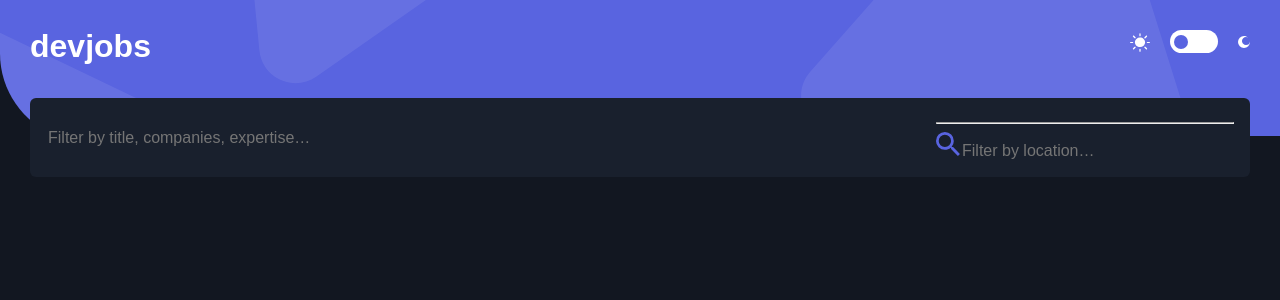
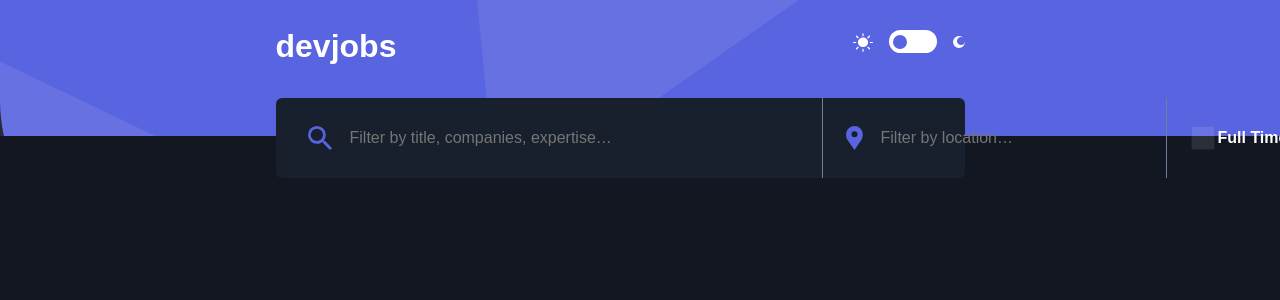
Before and after one commit to harrisonJones12/github-jobs, a React (Create React App) app: page / in a window 1280 px wide. Shown: the top 300 px of the page. Built offline with nearby package versions, Linux system fonts and the light colour scheme.

Commit message:
add desktop and tablet breakpoints and styles

```diff
--- a/src/components/SearchBar/SearchBar.jsx
+++ b/src/components/SearchBar/SearchBar.jsx
@@ -3,7 +3,9 @@ import React, { useEffect, useState } from "react";
 const SearchBar = () => {
   const [viewportWidth, setViewportWidth] = useState(window.innerWidth);
 
-  const breakPoint = 1110;
+  const desktopBreakPoint = 1110;
+
+  const TabletBreakPoint = 768;
 
   useEffect(() => {
     //call function to set viewport width in state
@@ -54,13 +56,29 @@ const SearchBar = () => {
     </svg>
   );
 
+  const locationIcon = (
+    <svg
+      width="17"
+      height="24"
+      xmlns="http://www.w3.org/2000/svg"
+      className="location-icon"
+    >
+      <path
+        d="M14.358 2.451A8.3 8.3 0 008.448 0a8.3 8.3 0 00-5.911 2.451c-2.922 2.925-3.285 8.427-.786 11.76l6.697 9.683 6.687-9.669c2.508-3.347 2.145-8.85-.777-11.774zm-5.833 8.894a3.057 3.057 0 01-3.051-3.054 3.057 3.057 0 013.05-3.055 3.057 3.057 0 013.052 3.055 3.057 3.057 0 01-3.051 3.054z"
+        fill="#5964E0"
+        fill-rule="nonzero"
+      />
+    </svg>
+  );
+
   const titleSearch = (
     <div className="search-icon-input-container">
+      {viewportWidth >= TabletBreakPoint && searchDesktopIcon}
       <input
         type="text"
         className="title-search-field"
         placeholder={
-          viewportWidth >= breakPoint
+          viewportWidth >= desktopBreakPoint
             ? "Filter by title, companies, expertise…"
             : "Filter by title"
         }
@@ -69,17 +87,18 @@ const SearchBar = () => {
   );
 
   const desktopFilterSection = (
-    <div>
-      <hr className="horizantal-line"></hr>
+    <>
+      <div className="vertical-line"></div>
       <div className="filter-icon-input-desktop-container">
-        {searchDesktopIcon}
+        {locationIcon}
         <input
           type="text"
-          className="title-search-field"
+          className="location-search-field"
           placeholder="Filter by location…"
         />
       </div>
-    </div>
+      <div className="vertical-line two"></div>
+    </>
   );
 
   const mobileFilterSearch = (
@@ -89,15 +108,33 @@ const SearchBar = () => {
     </div>
   );
 
+  const desktopSearchSection = (
+    <div className="search-button-input-container">
+      {/* <div className="search-button-input-inner-wrapper"> */}
+      <input
+        type="checkbox"
+        id="full-time-only-checkbox"
+        name="vehicle1"
+        value="Bike"
+      />
+      <label for="full-time-only-checkbox" className="check-box-label">
+        {viewportWidth >= TabletBreakPoint ? "full time" : "full time only"}
+      </label>
+      {/* </div> */}
+      <button className="tablet-desktop-search-button">search</button>
+    </div>
+  );
+
   return (
     <>
       <div className="search-container">
         <form className="search-form">
           <fieldset className="field-set">
             {titleSearch}
-            {viewportWidth >= breakPoint
+            {viewportWidth >= TabletBreakPoint
               ? desktopFilterSection
               : mobileFilterSearch}
+            {viewportWidth >= TabletBreakPoint && desktopSearchSection}
           </fieldset>
         </form>
       </div>
--- a/src/components/SearchBar/SearchBar.scss
+++ b/src/components/SearchBar/SearchBar.scss
@@ -4,6 +4,10 @@
   height: 80px;
   box-sizing: border-box;
   margin-top: 36px;
+
+  @media (min-width: 768px) {
+    width: 689px;
+  }
 
   .search-form {
     // padding: 16px;
@@ -16,17 +20,63 @@
       padding: 16px;
       display: flex;
       justify-content: space-between;
+
+      @media (min-width: 768px) {
+        height: 80px;
+        padding: 0;
+        // justify-content: normal;
+
+        .vertical-line {
+          height: auto;
+          border-left: 1px solid #6e8098;
+        }
+
+        .filter-icon-input-desktop-container {
+          margin-left: 23px;
+          display: flex;
+          align-items: center;
+          width: 213px;
+
+          @media (min-width: 1110px) {
+            width: 169px;
+            margin-right: 20px;
+          }
+        }
+      }
+      @media (min-width: 1110px) {
+        .filter-icon-input-desktop-container {
+          width: 300px;
+        }
+      }
+      // @media (min-width: 1800px) {
+      //   .filter-icon-input-desktop-container {
+      //     position: relative;
+      //     left: -60px;
+      //   }
+      // }
     }
 
-    .field-set .title-search-field {
+    .field-set .title-search-field,
+    .location-search-field {
       background: transparent;
       border: none;
       color: #fff;
       font-size: 16px;
       width: 105px;
 
+      // @media (min-width: 760px) {
+      //   width: 222px;
+      // }
+
       @media (min-width: 1110px) {
-        width: 270px;
+        //TODO might not need this viewport width
+        width: 278px;
+      }
+    }
+
+    .location-search-field {
+      @media (min-width: 768px) {
+        width: 135px;
       }
     }
 
@@ -50,12 +100,96 @@
   //   }
   // }
 
+  @media (min-width: 768px) {
+    .search-desktop-icon,
+    .location-icon {
+      margin-right: 16px;
+    }
+  }
+
   .search-icon-input-container {
     align-self: center;
-    @media (min-width: 1110px) {
+    @media (min-width: 768px) {
       display: flex;
       align-items: center;
-      width: 271px;
+      // padding: 28px 0 28px 32px;
+      margin-left: 32px;
+      width: 147px;
+      margin-right: 51px;
+    }
+    @media (min-width: 1110px) {
+      //TODO might not need this viewport width
+      width: 463px;
+    }
+    // @media (min-width: 1500px) {
+    //   width: 764px;
+    // }
+  }
+
+  .search-button-input-container {
+    @media (min-width: 768px) {
+      display: flex;
+      align-items: center;
+      width: 252px;
+
+      // .search-button-input-inner-wrapper {
+      //   width: 108px;
+      //   display: flex;
+      //   align-items: center;
+      //   justify-content: space-between;
+      // }
+
+      #full-time-only-checkbox {
+        // margin-right: 16px;
+        background-color: #19202d;
+        opacity: 0.1;
+        width: 24px;
+        height: 24px;
+      }
+
+      #full-time-only-checkbox:checked {
+        opacity: 1;
+      }
+      .check-box-label {
+        color: white;
+        text-transform: capitalize;
+        font-size: 16px;
+        font-weight: bold;
+      }
+
+      .tablet-desktop-search-button {
+        height: 48px;
+        width: 80px;
+        background: #5964e0; //violet
+        border-radius: 5px;
+        border: none;
+        margin-left: 24px;
+        color: white;
+        font-size: 16px;
+        text-transform: capitalize;
+        font-weight: bold;
+
+        // @media (min-width: 1120px) {
+        //   width: 80px;
+        // }
+
+        // @media (min-width: 1166px) {
+        //   #full-time-only-checkbox {
+        //     margin-right: 16px;
+        //   }
+        // }
+
+        @media (min-width: 1166px) {
+          //TODO might not need this viewport width
+          width: 122px;
+        }
+      }
+    }
+
+    @media (min-width: 1110px) {
+      //TODO might not need this viewport width
+      width: 345px;
+      margin-left: 20px;
     }
   }
 }
--- a/src/components/Toggle/Toggle.scss
+++ b/src/components/Toggle/Toggle.scss
@@ -1,7 +1,7 @@
 .toggle-switch-icon-container {
   display: flex;
   justify-content: space-between;
-  width: 120px;
+  width: 112px;
   align-items: center;
 
   .switch {
--- a/src/containers/Header/Header.jsx
+++ b/src/containers/Header/Header.jsx
@@ -7,13 +7,15 @@ import SearchBar from "components/SearchBar/SearchBar";
 const Header = () => {
   return (
     <div className="nav-section-container">
-      <div className="heading-toggle-container">
-        <h1 className="nav-heading">devjobs</h1>
-        <div className="night-day-mode-toggle">
-          <Toggle />
+      <div className="nav-inner-wrapper">
+        <div className="heading-toggle-container">
+          <h1 className="nav-heading">devjobs</h1>
+          <div className="night-day-mode-toggle">
+            <Toggle />
+          </div>
         </div>
+        <SearchBar />
       </div>
-      <SearchBar />
     </div>
   );
 };
--- a/src/containers/Header/Header.scss
+++ b/src/containers/Header/Header.scss
@@ -12,19 +12,35 @@
   display: flex;
   flex-direction: column;
   justify-content: space-between;
+  align-items: center;
   padding: 30px;
 
   @media (min-width: 768px) {
     background-image: url("../../assets/tablet/bg-pattern-header.svg");
   }
 
-  @media (min-width: 1110px) {
+  @media (min-width: 1440px) {
     background-image: url("../../assets/desktop/bg-pattern-header.svg");
   }
 
   .heading-toggle-container {
     display: flex;
     justify-content: space-between;
+
+    .nav-heading {
+      width: 115px;
+    }
+
+    @media (min-width: 1440px) {
+      margin-left: 165px;
+      margin-right: 165px;
+      max-width: 1110px;
+    }
+
+    @media (min-width: 768px) {
+      margin-right: 40px;
+      width: 689px;
+    }
   }
 
   .nav-heading {
```
Also changed, not shown: 1 other file (tests, documents, lock files or other folders).
